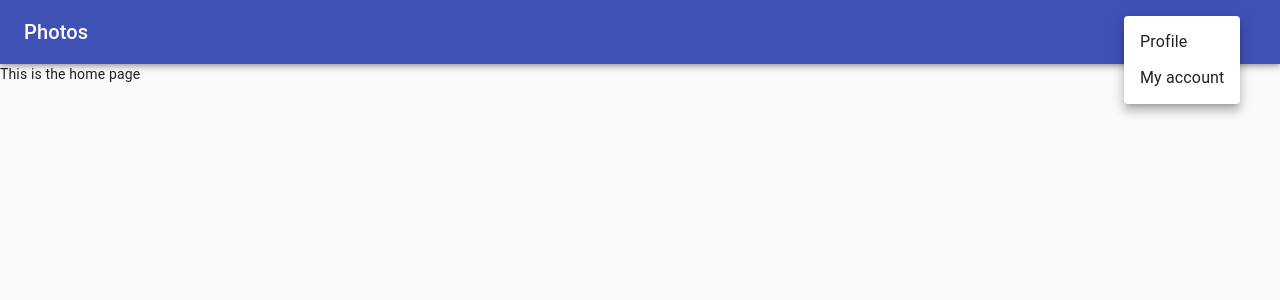
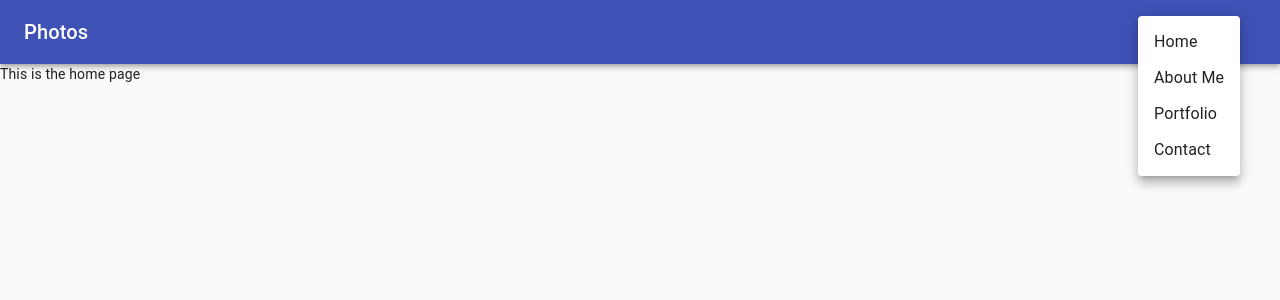
Before and after one commit to awiles808/AnotherPortfolio, a React (Create React App) app in the folder anotherportfolio/: page / in a window 1280 px wide. Both pictures are taken after a click on the button "menu". Shown: the top 300 px of the page. Built offline with nearby package versions, Linux system fonts and the light colour scheme.

Commit message:
Handeling onClick To Route To Pages From The Menu

```diff
--- a/anotherportfolio/src/Header.js
+++ b/anotherportfolio/src/Header.js
@@ -5,9 +5,9 @@ import Toolbar from '@material-ui/core/Toolbar';
 import Typography from '@material-ui/core/Typography';
 import IconButton from '@material-ui/core/IconButton';
 import MenuIcon from '@material-ui/icons/Menu';
-// import AccountCircle from '@material-ui/icons/AccountCircle';
 import MenuItem from '@material-ui/core/MenuItem';
 import Menu from '@material-ui/core/Menu';
+import {withRouter } from "react-router-dom";
 
 const useStyles = makeStyles((theme) => ({
     root: {
@@ -21,7 +21,9 @@ const useStyles = makeStyles((theme) => ({
     },
 }));
 
-export default function MenuAppBar() {
+const Header= (props) => {
+    const {history } =props;
+
     const classes = useStyles();
 
     const [anchorEl, setAnchorEl] = React.useState(null);
@@ -33,7 +35,8 @@ export default function MenuAppBar() {
         setAnchorEl(event.currentTarget);
     };
 
-    const handleClose = () => {
+    const handleMenuClick = (pageURL) => {
+        history.push(pageURL);
         setAnchorEl(null);
     };
 
@@ -67,10 +70,12 @@ export default function MenuAppBar() {
                                     horizontal: 'right',
                                 }}
                                 open={open}
-                                onClose={handleClose}
+                                onClose={ () => setAnchorEl(null)}
                             >
-                                <MenuItem onClick={handleClose}>Profile</MenuItem>
-                                <MenuItem onClick={handleClose}>My account</MenuItem>
+                                <MenuItem onClick={() =>handleMenuClick('/')}>Home</MenuItem>
+                                <MenuItem onClick={() =>handleMenuClick('about')}>About Me</MenuItem>
+                                <MenuItem onClick={() => handleMenuClick('/portfolio')}>Portfolio</MenuItem>
+                                <MenuItem onClick={() => handleMenuClick('/contact')}>Contact</MenuItem>
                             </Menu>
                         </div>
 
@@ -79,3 +84,5 @@ export default function MenuAppBar() {
         </div>
     );
 }
+
+export default withRouter (Header);
```
